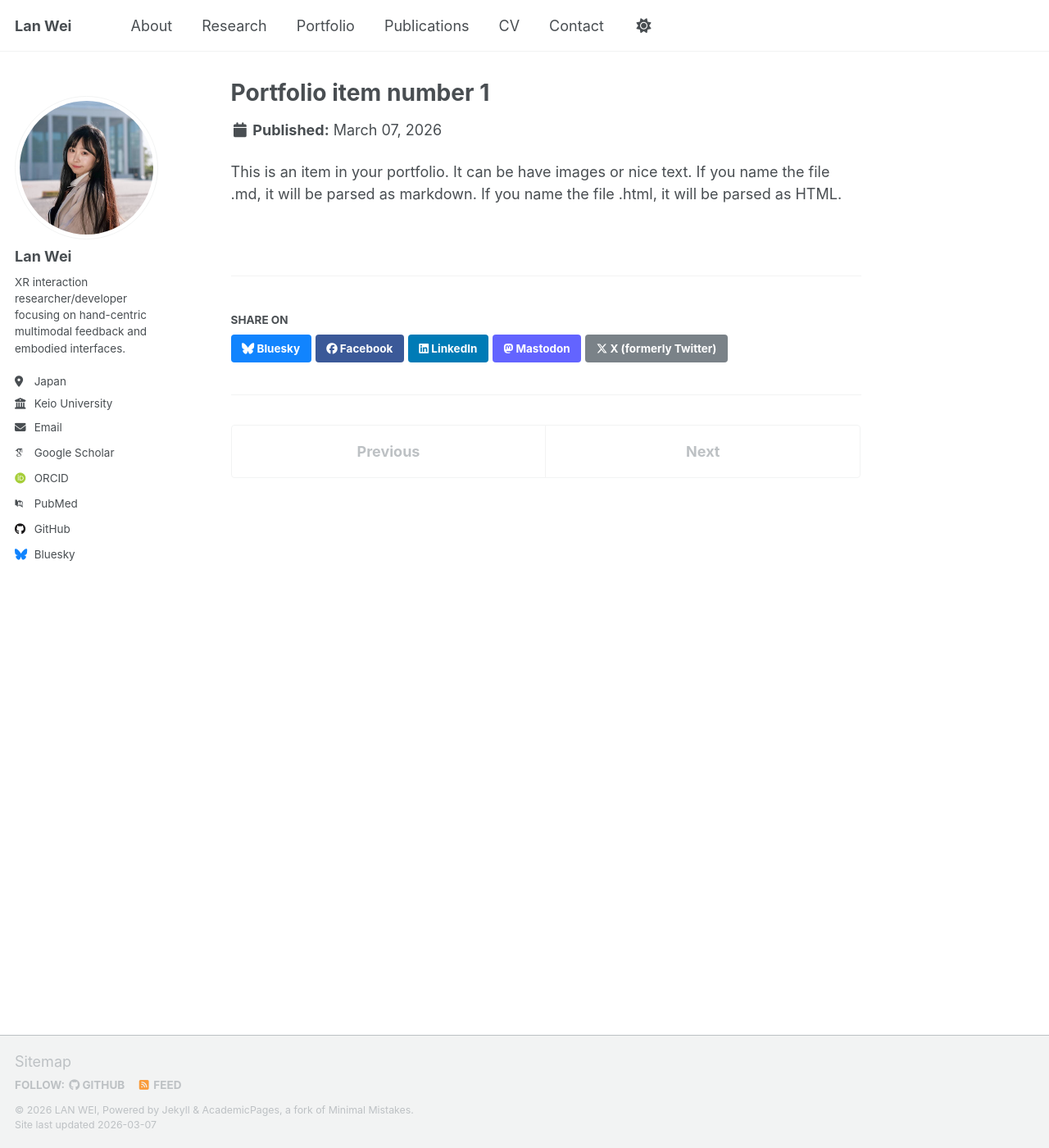
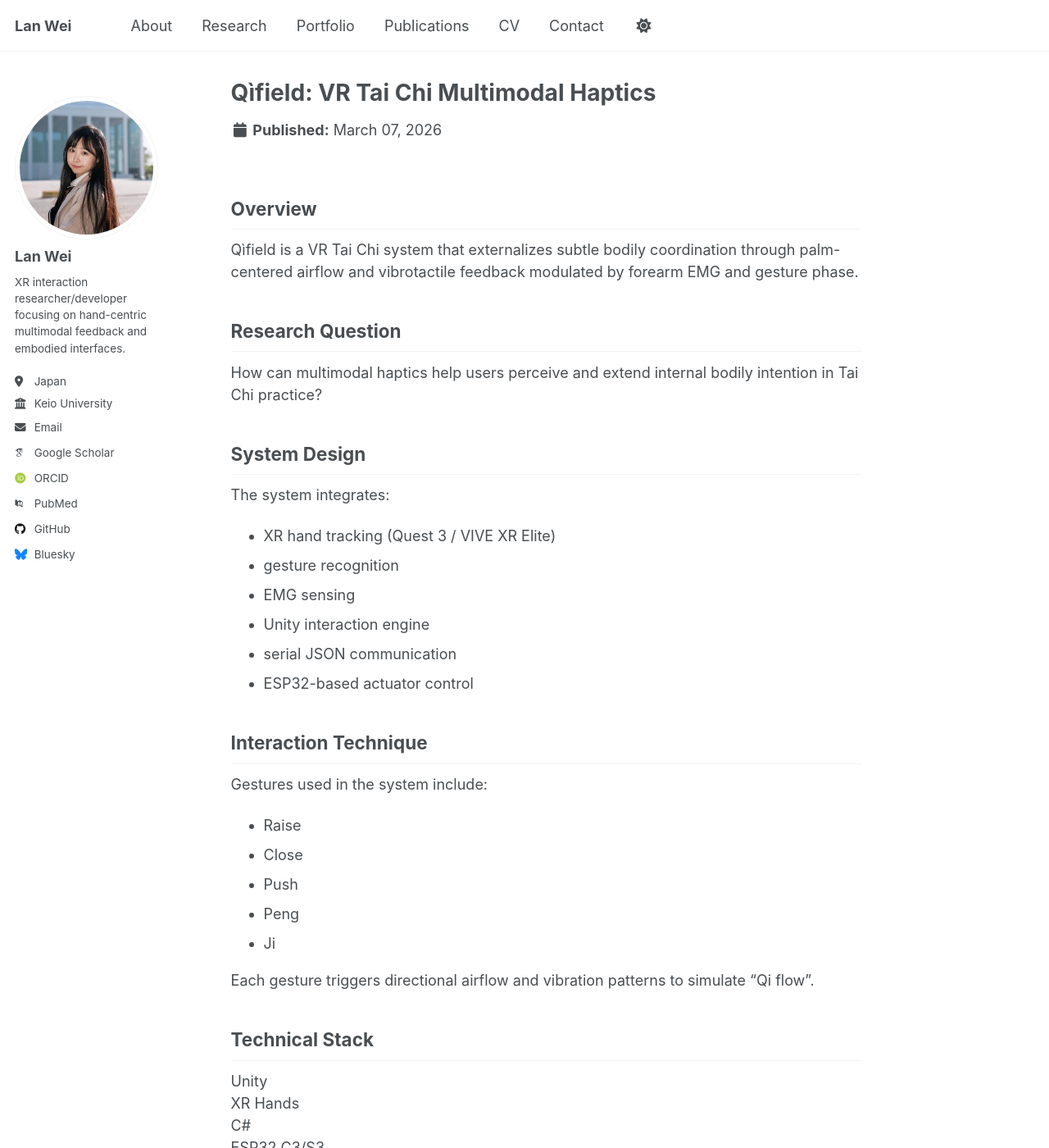
Before and after one commit to LanWei0421/LanWei0421.github.io, a Jekyll site: the page built from _portfolio/portfolio-1.md, in a window 1280 px wide and 1400 px high. Shown: the whole window at 82% size. Built offline with Jekyll 4.4.1, drawn with Linux system fonts in a browser that asks for light colours; some web fonts are replaced; a script that is not in the unit is left out; some of the changed text lies outside the part shown.

Commit message:
Update portfolio-1.md

```diff
--- a/_portfolio/portfolio-1.md
+++ b/_portfolio/portfolio-1.md
@@ -1,7 +1,53 @@
 ---
-title: "Portfolio item number 1"
-excerpt: "Short description of portfolio item number 1<br/><img src='/images/500x300.png'>"
+title: "Qìfield: VR Tai Chi Multimodal Haptics"
 collection: portfolio
+permalink: /portfolio/qi-field
+excerpt: "Palm-centered airflow and vibrotactile feedback modulated by EMG for embodied Tai Chi practice in XR."
 ---
 
-This is an item in your portfolio. It can be have images or nice text. If you name the file .md, it will be parsed as markdown. If you name the file .html, it will be parsed as HTML.
+## Overview
+
+Qìfield is a VR Tai Chi system that externalizes subtle bodily coordination through palm-centered airflow and vibrotactile feedback modulated by forearm EMG and gesture phase.
+
+## Research Question
+
+How can multimodal haptics help users perceive and extend internal bodily intention in Tai Chi practice?
+
+## System Design
+
+The system integrates:
+
+- XR hand tracking (Quest 3 / VIVE XR Elite)
+- gesture recognition
+- EMG sensing
+- Unity interaction engine
+- serial JSON communication
+- ESP32-based actuator control
+
+## Interaction Technique
+
+Gestures used in the system include:
+
+- Raise
+- Close
+- Push
+- Peng
+- Ji
+
+Each gesture triggers directional airflow and vibration patterns to simulate “Qi flow”.
+
+## Technical Stack
+
+Unity
+XR Hands
+C#
+ESP32 C3/S3
+EMG sensing
+Serial JSON protocol
+Airflow + vibration actuators
+
+## Publication
+
+Lan, W. et al.
+*Qìfield: Externalizing Qi as a Palmar Haptic Field for Volitional Extension in Tai Chi Practices.*
+CHI EA 2026.
```
